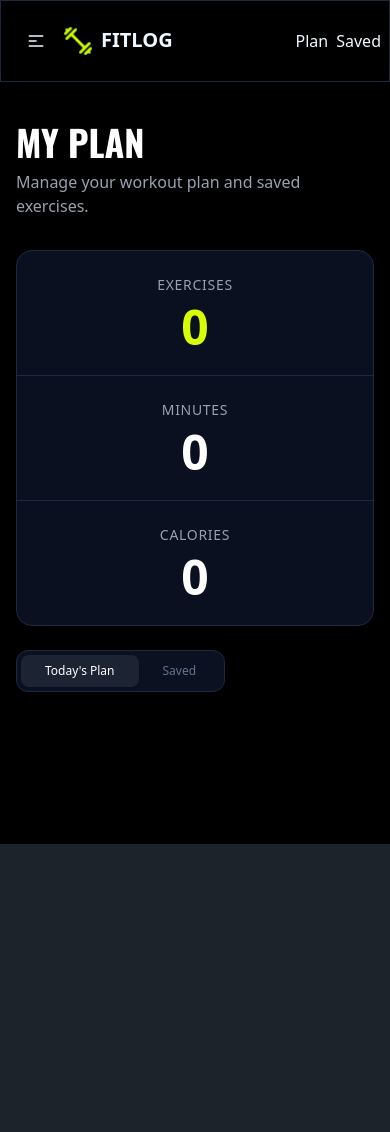
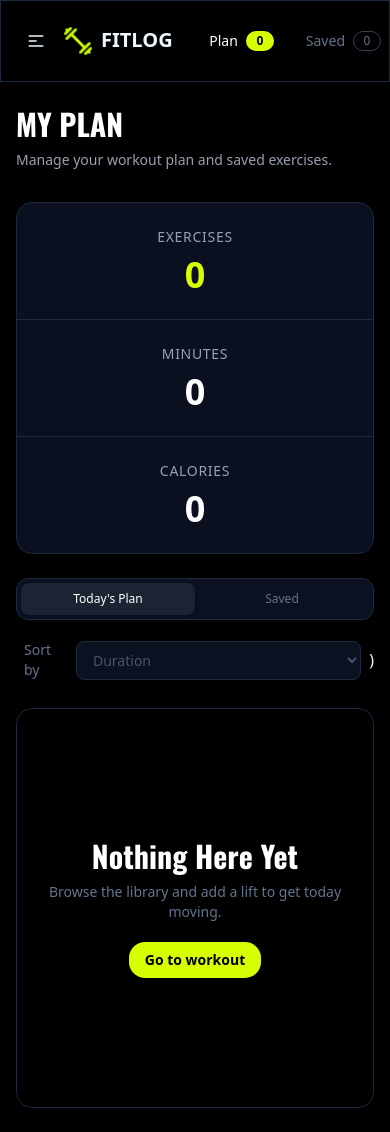
Before and after one commit to Pranto779/FITLOG, a Next.js app: page /plan in a window 390 px wide. Before the commit the page ends 844 px from the top, so only its background shows below. Built offline with nearby package versions, Linux system fonts and the light colour scheme.

Commit message:
Function Plan And Save badge

```diff
--- a/src/Components/Button.tsx
+++ b/src/Components/Button.tsx
@@ -22,7 +22,7 @@ const Button = ({ exc }: { exc: IExercise }) => {
 
     setadd((prev) => [...prev, exc]);
 
-    toast.success(`${exc.name} Exercise added successfully!`);
+    toast.success(`${exc.name} Add To Today's plan`);
   };
 
   const handleSave = () => {
@@ -31,13 +31,13 @@ const Button = ({ exc }: { exc: IExercise }) => {
     );
 
     if (alreadySaved) {
-      toast.warning(`${exc.name} is already saved!`);
+      toast.warning(`${exc.name} is already Saved!`);
       return;
     }
 
     setsave((prev) => [...prev, exc]);
 
-    toast.success(`${exc.name} Exercise saved successfully!`);
+    toast.success(`${exc.name} Add To Saved Plan!`);
   };
 
   return (
--- a/src/Components/Navbar.tsx
+++ b/src/Components/Navbar.tsx
@@ -1,44 +1,88 @@
+"use client";
 
-import React from 'react';
-import logo from '@/assets/logo.png'
-import Image from 'next/image';
-import Navlink from './Navlink';
-
-
+import React, { useContext } from "react";
+import logo from "@/assets/logo.png";
+import Image from "next/image";
+import Navlink from "./Navlink";
+import { AppContext } from "@/Context/DataContext";
+import Link from "next/link";
 
 const Navbar = () => {
+  const { save, add } = useContext(AppContext);
+
   return (
-        <div className='border border-slate-800 py-2'>
-            <div className="navbar container mx-auto bg-black shadow-sm ">
+    <div className="border border-slate-800 py-2">
+      <div className="navbar container mx-auto bg-black shadow-sm">
+
         <div className="navbar-start">
           <div className="dropdown">
-      <div tabIndex={0} role="button" className="btn btn-ghost lg:hidden">
-        <svg aria-label="Menu" xmlns="http://www.w3.org/2000/svg" className="h-5 w-5" fill="none" viewBox="0 0 24 24" stroke="currentColor"> <path strokeLinecap="round" strokeLinejoin="round" strokeWidth="2" d="M4 6h16M4 12h8m-8 6h16" /> </svg>
+            <div
+              tabIndex={0}
+              role="button"
+              className="btn btn-ghost lg:hidden"
+            >
+              <svg
+                aria-label="Menu"
+                xmlns="http://www.w3.org/2000/svg"
+                className="h-5 w-5"
+                fill="none"
+                viewBox="0 0 24 24"
+                stroke="currentColor"
+              >
+                <path
+                  strokeLinecap="round"
+                  strokeLinejoin="round"
+                  strokeWidth="2"
+                  d="M4 6h16M4 12h8m-8 6h16"
+                />
+              </svg>
             </div>
+
             <ul
               tabIndex={-1}
-        className="menu menu-sm dropdown-content bg-base-100 rounded-box z-1 mt-3 w-52 p-2 shadow">
-   <Navlink></Navlink>
+              className="menu menu-sm dropdown-content bg-base-100 rounded-box z-1 mt-3 w-52 p-2 shadow"
+            >
+              <Navlink />
             </ul>
           </div>
-    <a className=" flex gap-2 text-xl">
+
+          <a className="flex gap-2 text-xl">
             <Image
               src={logo}
-    alt='Logo'
+              alt="Logo"
               width={30}
               height={30}
             />
-        <h1 className='font-bold'>FITLOG</h1>
+
+            <h1 className="font-bold">FITLOG</h1>
           </a>
         </div>
+
         <div className="navbar-center hidden lg:flex">
-    <ul className="flex  gap-3 items-center px-1 ">
- <Navlink></Navlink>
+          <ul className="flex items-center gap-3 px-1">
+            <Navlink />
           </ul>
         </div>
-  <div className="navbar-end flex gap-2 items-center ">
-   <button>Plan</button>
-   <button>Saved</button>
+
+        <div className="navbar-end flex items-center gap-2">
+
+        <div className="flex items-center gap-8">
+  <Link href={'/plan'}><button className="flex items-center gap-2 text-sm text-white">
+    Plan
+    <span className="flex h-5 w-7 items-center justify-center rounded-2xl bg-[#D7FF00] text-xs font-bold text-black">
+      {add.length}
+    </span>
+  </button></Link>
+
+ <Link href={'/plan'}>
+  <button className="flex items-center gap-2 text-sm text-slate-500">
+    Saved
+    <span className="flex h-5 w-7 items-center justify-center rounded-2xl border border-slate-700 text-xs">
+      {save.length}
+    </span>
+  </button>
+ </Link>
+</div>
         </div>
       </div>
     </div>
--- a/src/Components/Navlink.tsx
+++ b/src/Components/Navlink.tsx
@@ -8,7 +8,7 @@ const Navlink = () => {
     return (
         <>
             <li className={`text-sm text-slate-40 ${path==='/'?"text-[#C2F800] bg-[#cffb2e4d] py-1 px-3 rounded-2xl ":""} `} ><Link href={'/'}>Workout</Link></li>
-            <li><Link className={`text-sm text-slate-40 ${path==='/plan'?"text-[#C2F800] bg-[#cffb2e4d] py-1 px-3 rounded-2xl ":""} `} href={'/plan'}>Plan</Link></li>
+            <li><Link className={`text-sm text-slate-40 ${path==='/plan'?"text-[#C2F800] bg-[#cffb2e4d] py-1 px-3 rounded-2xl ":""} `} href={'/plan'}>My Plan</Link></li>
         </>
     );
 };
--- a/src/app/page.tsx
+++ b/src/app/page.tsx
@@ -12,7 +12,7 @@ const WorkOut = async () => {
   return (
     <div>
       <Banner></Banner>
-      <div className="mx-auto container px-1 my-10">
+      <div className="mx-auto container px-5 my-10">
         <h2 className="{`${oswald.className} text-3xl `} font-bold">
           THE LIBRARY
         </h2>
@@ -20,7 +20,7 @@ const WorkOut = async () => {
           Twelve lifts covering every major muscle group.
         </p>
       </div>
-      <div className="container mx-auto mt-5 grid grid-cols-1 gap-5 px-4 sm:grid-cols-2 lg:grid-cols-3">
+      <div className="container mx-auto mt-5 grid grid-cols-1 gap-5 px-4 sm:grid-cols-2 lg:grid-cols-3 my-15">
         {datas.map((data, ind) => (
           <Homepage data={data} key={ind}></Homepage>
         ))}
--- a/src/app/plan/page.tsx
+++ b/src/app/plan/page.tsx
@@ -5,6 +5,7 @@ import { Oswald } from "next/font/google";
 import { useContext, useState } from "react";
 import Savepage from "./savec/page";
 import TodaYcard from "./today/page";
+import Link from "next/link";
 
 const oswald = Oswald({
   subsets: ["latin"],
@@ -12,10 +13,27 @@ const oswald = Oswald({
 
 const Planpage = () => {
   const [activeTab, setActiveTab] = useState("today");
+  const [sortBy, setSortBy] = useState("duration");
 
   const { add, save } = useContext(AppContext);
 
   const currentExercises = activeTab === "today" ? add : save;
+
+  const sortedExercises = [...currentExercises].sort((a, b) => {
+    switch (sortBy) {
+      case "duration":
+        return b.duration - a.duration;
+
+      case "rating":
+        return b.rating - a.rating;
+
+      case "calories":
+        return b.caloriesBurned - a.caloriesBurned;
+
+      default:
+        return 0;
+    }
+  });
 
   const totalExercise = currentExercises.length;
 
@@ -30,52 +48,66 @@ const Planpage = () => {
   );
 
   return (
-    <div className="container mx-auto my-10 px-4">
+    <div className="container mx-auto my-6 px-4 sm:my-8 md:my-10">
+
+      {/* Header */}
       <div className="mb-8">
-        <h1 className={`${oswald.className} text-4xl font-bold text-white`}>
+        <h1
+          className={`${oswald.className} text-3xl font-bold text-white sm:text-4xl`}
+        >
           MY PLAN
         </h1>
 
-        <p className="mt-2 text-gray-400">
+        <p className="mt-2 text-sm text-gray-400 sm:text-base">
           Manage your workout plan and saved exercises.
         </p>
       </div>
 
+      {/* Stats */}
       <div className="grid grid-cols-1 overflow-hidden rounded-2xl border border-slate-800 bg-[#0A1020] sm:grid-cols-3">
+
+        {/* Exercises */}
         <div className="border-b border-slate-800 p-6 text-center sm:border-b-0 sm:border-r">
           <p className="text-sm uppercase tracking-wider text-gray-400">
             Exercises
           </p>
 
-          <h2 className="mt-2 text-5xl font-bold text-[#D7FF00]">
+          <h2 className="mt-2 text-4xl font-bold text-[#D7FF00] sm:text-5xl">
             {totalExercise}
           </h2>
         </div>
 
+        {/* Minutes */}
         <div className="border-b border-slate-800 p-6 text-center sm:border-b-0 sm:border-r">
           <p className="text-sm uppercase tracking-wider text-gray-400">
             Minutes
           </p>
 
-          <h2 className="mt-2 text-5xl font-bold text-white">{totalMinutes}</h2>
+          <h2 className="mt-2 text-4xl font-bold text-white sm:text-5xl">
+            {totalMinutes}
+          </h2>
         </div>
 
+        {/* Calories */}
         <div className="p-6 text-center">
           <p className="text-sm uppercase tracking-wider text-gray-400">
             Calories
           </p>
 
-          <h2 className="mt-2 text-5xl font-bold text-white">
+          <h2 className="mt-2 text-4xl font-bold text-white sm:text-5xl">
             {totalCalories}
           </h2>
         </div>
       </div>
 
-      <div className="mt-6">
-        <div className="inline-flex rounded-xl border border-slate-800 bg-[#0B1120] p-1">
+      {/* Tabs */}
+      <div className="mt-6 flex flex-col gap-4 sm:flex-row sm:items-center sm:justify-between">
+
+        <div className="inline-flex w-full rounded-xl border border-slate-800 bg-[#0B1120] p-1 sm:w-auto">
+
           <button
             onClick={() => setActiveTab("today")}
-            className={`rounded-lg px-6 py-2 text-xs transition-all duration-200 ${
+            className={`flex-1 rounded-lg px-6 py-2 text-xs transition-all duration-200 sm:flex-none ${
               activeTab === "today"
                 ? "bg-[#1C2434] text-white shadow-sm"
                 : "text-slate-500 hover:text-slate-300"
@@ -86,7 +118,7 @@ const Planpage = () => {
 
           <button
             onClick={() => setActiveTab("saved")}
-            className={`rounded-lg px-6 py-2 text-xs transition-all duration-200 ${
+            className={`flex-1 rounded-lg px-6 py-2 text-xs transition-all duration-200 sm:flex-none ${
               activeTab === "saved"
                 ? "bg-[#1C2434] text-white shadow-sm"
                 : "text-slate-500 hover:text-slate-300"
@@ -94,13 +126,82 @@ const Planpage = () => {
           >
             Saved
           </button>
+
+        </div>
+<div className="flex items-center gap-2">
+ <p className="text-sm text-slate-500 px-2 py-1 rounded-md">Sort by</p>
+
+
+
+          <select
+
+            value={sortBy}
+            onChange={(e) => setSortBy(e.target.value)}
+            className="w-full rounded-lg border border-slate-800 bg-[#0B1120] px-3 py-2 text-sm text-slate-600 outline-none transition hover:border-slate-600 sm:w-auto"
+          >
+            <option value="duration"> Duration</option>
+            <option value="calories"> Calories</option>
+            <option value="rating"> Rating</option>
+          </select>
+        )
         </div>
       </div>
 
+      {/* Cards */}
       <div className="mt-6">
-        {activeTab === "today" && <TodaYcard />}
 
-        {activeTab === "saved" && <Savepage />}
+        {/* TODAY */}
+        {activeTab === "today" &&
+          (add.length > 0 ? (
+            <TodaYcard exercises={sortedExercises} />
+          ) : (
+            <div className="flex min-h-[400px] flex-col items-center justify-center rounded-2xl border border-slate-800 px-4 text-center sm:min-h-[450px]">
+
+              <h2
+                className={`${oswald.className} text-3xl font-bold text-white`}
+              >
+                Nothing Here Yet
+              </h2>
+
+              <p className="mt-2 text-sm text-slate-500">
+                Browse the library and add a lift to get today moving.
+              </p>
+
+              <Link href="/">
+                <button className="mt-5 rounded-2xl bg-[#D7FF00] px-4 py-2 text-sm font-semibold text-black transition hover:opacity-90">
+                  Go to workout
+                </button>
+              </Link>
+
+            </div>
+          ))}
+
+        {/* SAVED */}
+        {activeTab === "saved" &&
+          (save.length > 0 ? (
+            <Savepage exercises={sortedExercises} />
+          ) : (
+            <div className="flex min-h-[400px] flex-col items-center justify-center rounded-2xl border border-slate-800 px-4 text-center sm:min-h-[450px]">
+
+              <h2
+                className={`${oswald.className} text-3xl font-bold text-white`}
+              >
+                Nothing Here Yet
+              </h2>
+
+              <p className="mt-2 text-sm text-slate-500">
+                Browse the library and add a lift to get today moving.
+              </p>
+
+              <Link href="/">
+                <button className="mt-5 rounded-2xl bg-[#D7FF00] px-4 py-2 text-sm font-semibold text-black transition hover:opacity-90">
+                  Go to workout
+                </button>
+              </Link>
+
+            </div>
+          ))}
+
       </div>
     </div>
   );
--- a/src/app/plan/today/page.tsx
+++ b/src/app/plan/today/page.tsx
@@ -2,23 +2,24 @@
 
 import AddCard from "@/Components/AddCard";
 import { AppContext } from "@/Context/DataContext";
-import React, { useContext } from "react";
+import { IExercise } from "@/app/IExercise";
+import { useContext } from "react";
 
-const TodaYcard = () => {
-  const { add, setadd } = useContext(AppContext);
+interface Props {
+  exercises: IExercise[];
+}
+
+const TodaYcard = ({ exercises }: Props) => {
+  const { setadd } = useContext(AppContext);
 
   const handleRemove = (id: number) => {
     setadd((prev) => prev.filter((item) => item.id !== id));
   };
 
   return (
-    <div>
-      {add.map((ad, ind) => (
-        <AddCard
-          key={ind}
-          carddata={ad}
-          onRemove={handleRemove}
-        />
+    <div className="space-y-4">
+      {exercises.map((item) => (
+        <AddCard key={item.id} carddata={item} onRemove={handleRemove} />
       ))}
     </div>
   );
```
Also changed, not shown: src/app/[workId]/page.tsx (+14 -16 lines), src/app/loading.tsx (added, +11 -0 lines), src/app/plan/loading.tsx (added, +9 -0 lines), src/app/plan/savec/page.tsx (+11 -6 lines). Lines whose indentation alone changed are shown as unchanged.
